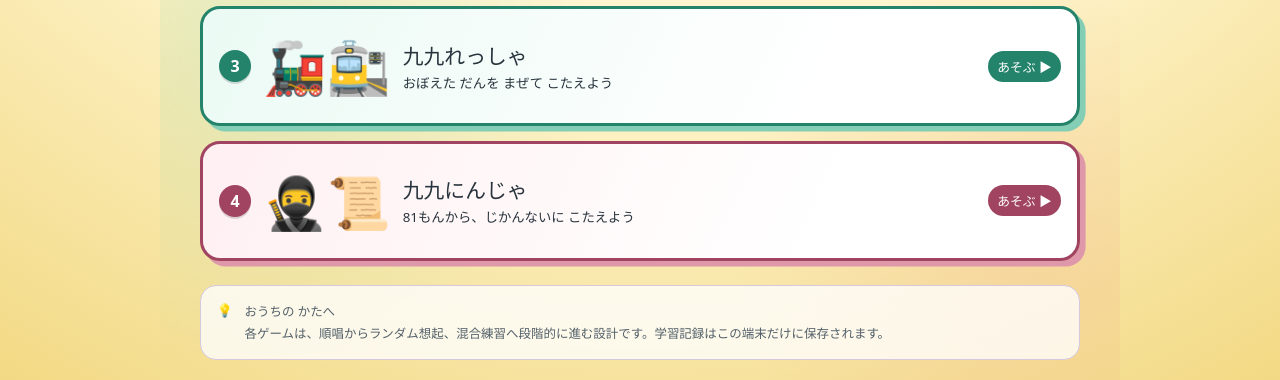
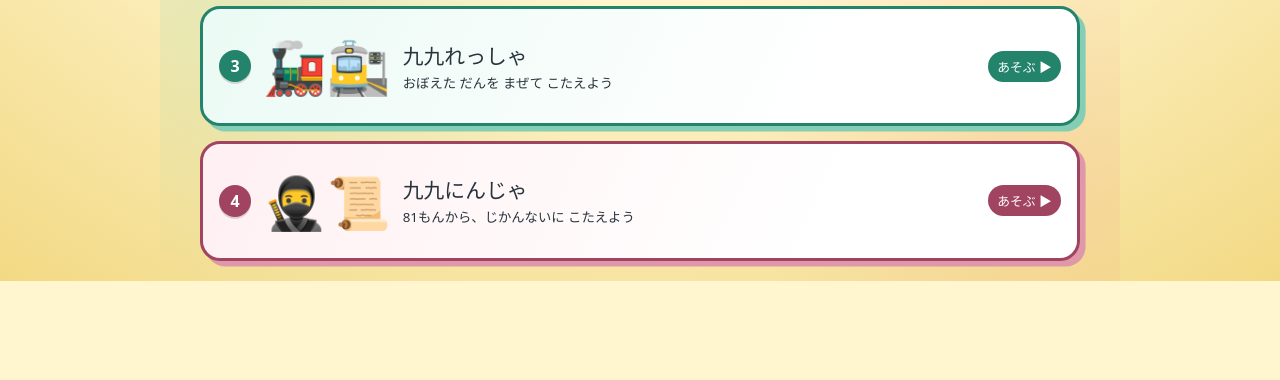
Before and after one commit to moharamo/kakezan-learning-games, a website with bundled scripts: page index.html in a window 1280 px wide. Shown: the part 703-1083 px from the top of the page. After the commit the page ends 984 px from the top, so only its background shows below. Built offline with nearby package versions, Linux system fonts and the light colour scheme.

Commit message:
Remove obsolete parent note from hub

```diff
--- a/src/main.js
+++ b/src/main.js
@@ -79,8 +79,7 @@ function renderHub() {
         <button class="game-menu-card available train-menu-card" id="train-game"><span class="game-order">3</span><span class="game-emoji" aria-hidden="true">🚂🚉</span><span class="game-copy"><strong>九九れっしゃ</strong><small>おぼえた だんを まぜて こたえよう</small></span><span class="play-mark">あそぶ ▶</span></button>
         <button class="game-menu-card available ninja-menu-card" id="ninja-game"><span class="game-order">4</span><span class="game-emoji" aria-hidden="true">🥷📜</span><span class="game-copy"><strong>九九にんじゃ</strong><small>81もんから、じかんないに こたえよう</small></span><span class="play-mark">あそぶ ▶</span></button>
       </div>
-    </section>
-    <section class="grownup-note"><span aria-hidden="true">💡</span><div><strong>おうちの かたへ</strong><p>各ゲームは、順唱からランダム想起、混合練習へ段階的に進む設計です。学習記録はこの端末だけに保存されます。</p></div></section>`;
+    </section>`;
   document.querySelector('#rhythm-game').addEventListener('click', renderRhythmHome);
   document.querySelector('#rocket-game').addEventListener('click', () => mountRocketGame({ app, save, persist, playEffect, getReading: entryFor, speak, onExit: renderHub }));
   document.querySelector('#train-game').addEventListener('click', () => mountTrainGame({ app, save, persist, playEffect, getReading: entryFor, speak, onExit: renderHub }));
--- a/src/styles.css
+++ b/src/styles.css
@@ -47,9 +47,7 @@ button.game-menu-card:hover { transform: translateY(-2px); }
 .coming .game-copy em { color: #6e777c; }
 .play-mark { padding: .38rem .58rem; border-radius: 999px; color: white; background: var(--card-color); font-size: .8rem; font-weight: 950; white-space: nowrap; }
 .lock-mark { font-size: 1.25rem; }
-.grownup-note { display: grid; grid-template-columns: auto 1fr; gap: .75rem; margin-top: 1.5rem; padding: 1rem; border: 1px solid #d5c8df; border-radius: 1rem; color: #53606a; background: rgb(255 255 255 / .78); font-size: .78rem; }
 .app-shell:has(.hub-header) { background: radial-gradient(circle at 8% 4%, rgb(238 154 211 / .2), transparent 18rem), radial-gradient(circle at 92% 16%, rgb(92 164 233 / .2), transparent 20rem), radial-gradient(circle at 12% 70%, rgb(93 197 155 / .16), transparent 20rem), radial-gradient(circle at 90% 88%, rgb(235 131 121 / .15), transparent 18rem); }
-.grownup-note p { margin: .25rem 0 0; line-height: 1.55; }
 .feeding-header { display: flex; align-items: center; gap: .8rem; }
 .feeding-header button { width: 3rem; min-height: 3rem; border: 2px solid var(--ink); border-radius: 50%; color: var(--ink); background: white; font-weight: 950; }
 .feeding-header h1 { margin: 0; font-size: clamp(1.45rem, 6vw, 2.4rem); }
```
